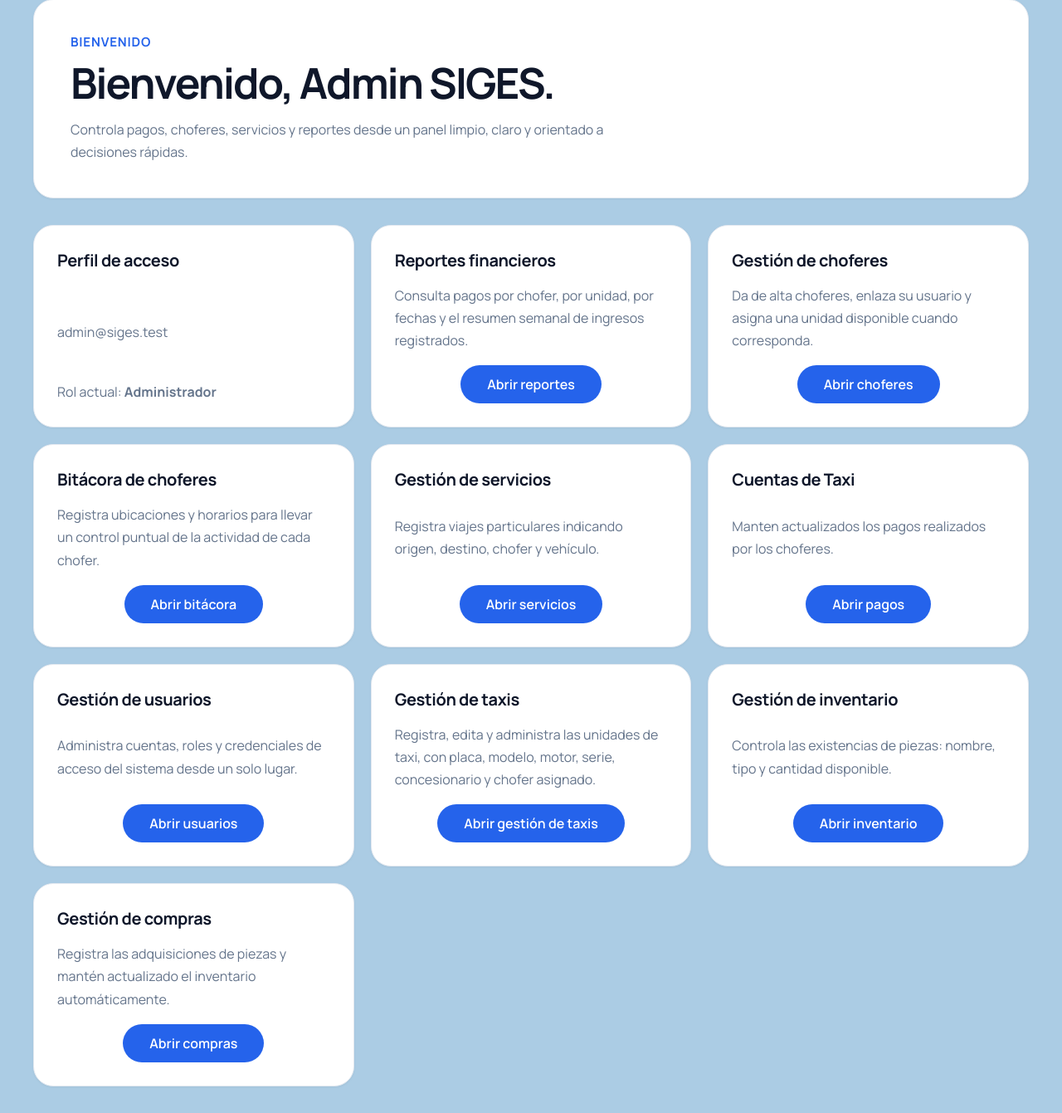
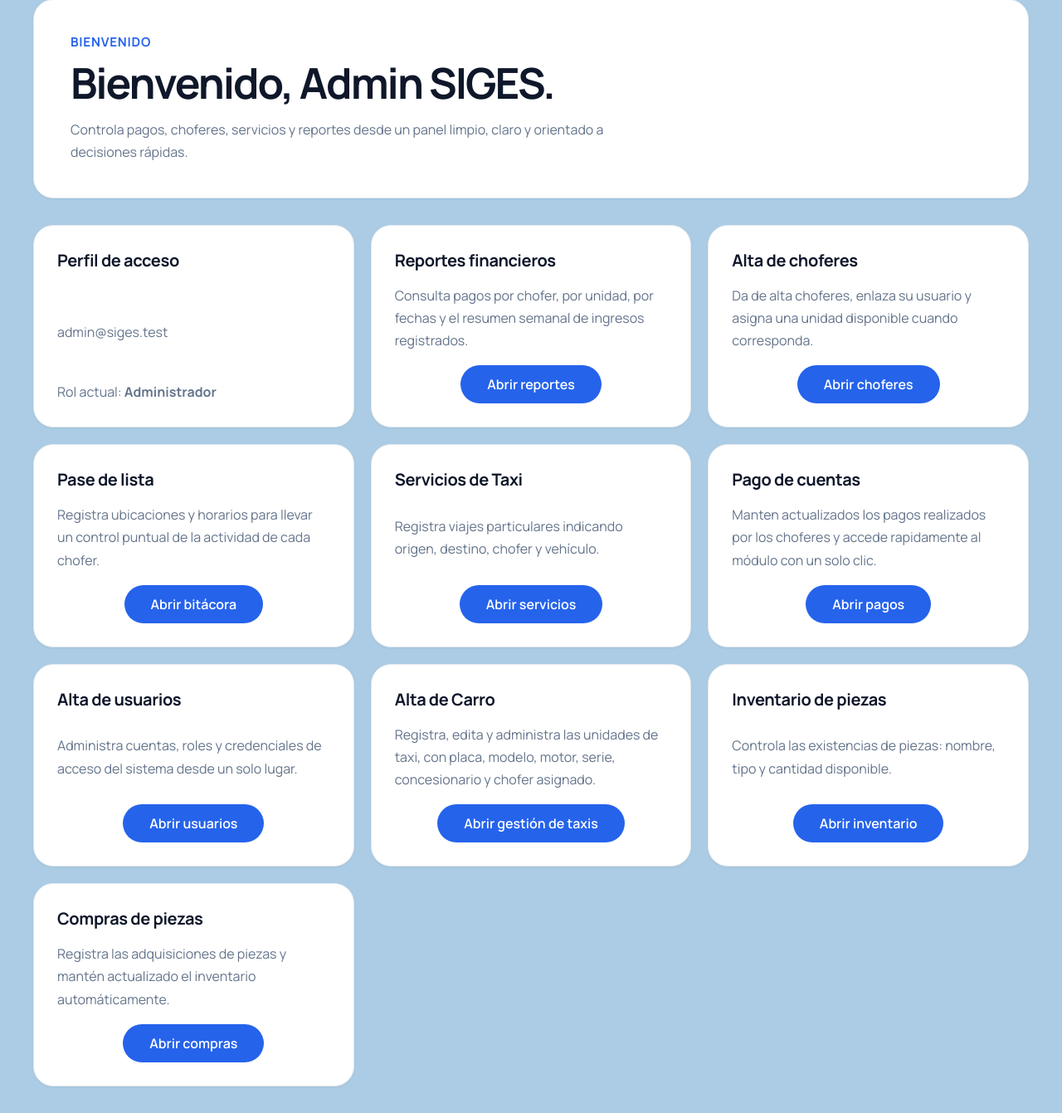
Before and after one commit to ogjo240049/SIGES, a Laravel app: page /dashboard in a window 1280 px wide. Shown: the part 113-1454 px from the top of the page at 83% size. Run offline with Laravel 12, Linux system fonts and the light colour scheme; a user stored in the database is signed in; data comes from the database, SQL or seed files in the repository; some web fonts are replaced.

Commit message:
Se corrige el dashboard

```diff
--- a/SIGES/resources/views/bitacoras/create.blade.php
+++ b/SIGES/resources/views/bitacoras/create.blade.php
@@ -49,8 +49,9 @@
                         @foreach($choferes as $chofer)
                             <option value="{{ $chofer->id_chofer }}" {{ old('id_chofer') == $chofer->id_chofer ? 'selected' : '' }}>
                                 {{ $chofer->usuario?->name ?? 'Chofer' }}
+                                {{-- CAMBIO REALIZADO: Nombre y Matrícula dentro del select --}}
                                 @if($chofer->vehiculo)
-                                    - {{ $chofer->vehiculo->matricula }}
+                                    - {{ $chofer->vehiculo->nombre }} ({{ $chofer->vehiculo->matricula }})
                                 @endif
                             </option>
                         @endforeach
@@ -76,7 +77,8 @@
                         <path d="M9 9L12 12L15 9" stroke="currentColor" stroke-width="2" stroke-linecap="round" stroke-linejoin="round"/>
                         <path d="M12 12V3" stroke="currentColor" stroke-width="2" stroke-linecap="round"/>
                     </svg>
-                    Guardar registro</button>
+                    Guardar registro
+                </button>
             </div>
         </form>
     </section>
--- a/SIGES/resources/views/bitacoras/edit.blade.php
+++ b/SIGES/resources/views/bitacoras/edit.blade.php
@@ -49,8 +49,9 @@
                         @foreach($choferes as $chofer)
                             <option value="{{ $chofer->id_chofer }}" {{ old('id_chofer', $bitacora->id_chofer) == $chofer->id_chofer ? 'selected' : '' }}>
                                 {{ $chofer->usuario?->name ?? 'Chofer' }}
+                                {{-- CAMBIO REALIZADO: Nombre y Matrícula dentro del select --}}
                                 @if($chofer->vehiculo)
-                                    - {{ $chofer->vehiculo->matricula }}
+                                    - {{ $chofer->vehiculo->nombre }} ({{ $chofer->vehiculo->matricula }})
                                 @endif
                             </option>
                         @endforeach
@@ -76,7 +77,8 @@
                         <path d="M9 9L12 12L15 9" stroke="currentColor" stroke-width="2" stroke-linecap="round" stroke-linejoin="round"/>
                         <path d="M12 12V3" stroke="currentColor" stroke-width="2" stroke-linecap="round"/>
                     </svg>
-                    Guardar cambios</button>
+                    Guardar cambios
+                </button>
             </div>
         </form>
     </section>
--- a/SIGES/resources/views/dashboard.blade.php
+++ b/SIGES/resources/views/dashboard.blade.php
@@ -35,7 +35,7 @@
 
         @if($user?->canManageOperations())
             <article class="grid-card">
-                <h2>Gestión de choferes</h2>
+                <h2>Alta de choferes</h2>
                 <p>Da de alta choferes, enlaza su usuario y asigna una unidad disponible cuando corresponda.</p>
                 <div style="display: flex; justify-content: center; width: 100%; margin-top: 1rem;">
                     <a href="{{ route('choferes.index') }}"
@@ -48,7 +48,7 @@
             </article>
 
             <article class="grid-card">
-                <h2>Bitácora de choferes</h2>
+                <h2>Pase de lista</h2>
                 <p>Registra ubicaciones y horarios para llevar un control puntual de la actividad de cada chofer.</p>
                 <div style="display: flex; justify-content: center; width: 100%; margin-top: 1rem;">
                     <a href="{{ route('bitacoras.index') }}"
@@ -61,7 +61,7 @@
             </article>
 
             <article class="grid-card">
-                <h2>Gestión de servicios</h2>
+                <h2>Servicios de Taxi</h2>
                 <p>Registra viajes particulares indicando origen, destino, chofer y vehículo.</p>
                 <div style="display: flex; justify-content: center; width: 100%; margin-top: 1rem;">
                     <a href="{{ route('servicios.index') }}"
@@ -75,8 +75,8 @@
         @endif
 
         <article class="grid-card">
-            <h2>Cuentas de Taxi</h2>
-            <p>Manten actualizados los pagos realizados por los choferes.</p>
+            <h2>Pago de cuentas</h2>
+            <p>Manten actualizados los pagos realizados por los choferes y accede rapidamente al módulo con un solo clic.</p>
             <div style="display: flex; justify-content: center; width: 100%; margin-top: 1rem;">
                 <a href="{{ route('pagos.index') }}"
                     style="background-color: #2563EB; color: #FFFFFF; border-radius: 2.5rem; font-weight: 600; text-decoration: none; padding: 12px 32px; font-size: 16px; display: inline-flex; align-items: center; justify-content: center; transition: background-color 0.2s ease; border: none;"
@@ -89,7 +89,7 @@
 
         @if($user?->isAdmin())
             <article class="grid-card">
-                <h2>Gestión de usuarios</h2>
+                <h2>Alta de usuarios</h2>
                 <p>Administra cuentas, roles y credenciales de acceso del sistema desde un solo lugar.</p>
                 <div style="display: flex; justify-content: center; width: 100%; margin-top: 1rem;">
                     <a href="{{ route('usuarios.index') }}"
@@ -102,7 +102,7 @@
             </article>
 
             <article class="grid-card">
-                <h2>Gestión de taxis</h2>
+                <h2>Alta de Carro</h2>
                 <p>Registra, edita y administra las unidades de taxi, con placa, modelo, motor, serie, concesionario y chofer asignado.</p>
                 <div style="display: flex; justify-content: center; width: 100%; margin-top: 1rem;">
                     <a href="{{ route('vehiculos.index') }}"
@@ -115,7 +115,7 @@
             </article>
 
             <article class="grid-card">
-                <h2>Gestión de inventario</h2>
+                <h2>Inventario de piezas</h2>
                 <p>Controla las existencias de piezas: nombre, tipo y cantidad disponible.</p>
                 <div style="display: flex; justify-content: center; width: 100%; margin-top: 1rem;">
                     <a href="{{ route('inventarios.index') }}"
@@ -128,7 +128,7 @@
             </article>
 
             <article class="grid-card">
-                <h2>Gestión de compras</h2>
+                <h2>Compras de piezas</h2>
                 <p>Registra las adquisiciones de piezas y mantén actualizado el inventario automáticamente.</p>
                 <div style="display: flex; justify-content: center; width: 100%; margin-top: 1rem;">
                     <a href="{{ route('compras.index') }}"
```
Also changed, not shown: SIGES/resources/views/bitacoras/index.blade.php (+9 -1 lines), SIGES/resources/views/bitacoras/show.blade.php (+10 -3 lines), SIGES/resources/views/servicios/create.blade.php (+8 -3 lines), SIGES/resources/views/servicios/edit.blade.php (+13 -8 lines), SIGES/resources/views/servicios/index.blade.php (+9 -3 lines), SIGES/resources/views/servicios/show.blade.php (+8 -2 lines).
